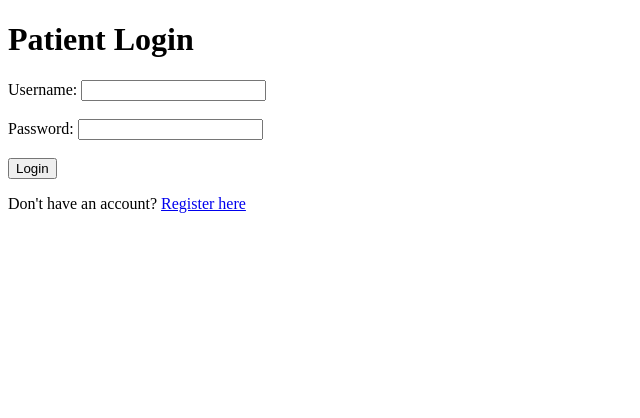
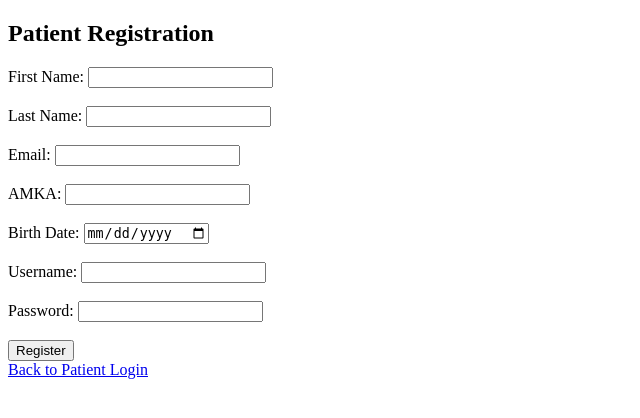
Before and after one commit to andreasGks/MediManage, a Flask app: page /patient/register_patient in a window 1280 px wide. Shown: the top 418 px of the page, without its empty margins (0-640 px from the left). Run offline with Flask 3, Linux system fonts and the light colour scheme.

Commit message:
make the patient login,register

```diff
--- a/Doctors_Dates/app/routes.py
+++ b/Doctors_Dates/app/routes.py
@@ -3,7 +3,8 @@ from pymongo import MongoClient
 from .models import Doctor
 from bson.objectid import ObjectId
 import os
-from .models import Doctor
+from .models import Doctor,Patient
+
 from werkzeug.security import generate_password_hash, check_password_hash
 
 main = Blueprint('main', __name__)
@@ -261,8 +262,23 @@ def delete_patient():
 
 
 
-                        #######  DOCTOR  ######
-                        ######  DOCTOR  ######
+
+
+
+
+
+
+                        #######  DOCTOR  #######
+                        #######  DOCTOR  #######
+                        #######  DOCTOR  #######
+                        #######  DOCTOR  #######
+
+
+
+
+
+
+
 
 
 
@@ -317,35 +333,42 @@ def logout_doctor():
 
 
 
-# DOCTOR CHANGE PASSWORD
 @main.route('/doctor/change_password', methods=['GET', 'POST'])
 def change_password():
     if not session.get('doctor_logged_in'):
         return redirect(url_for('main.login_doctor'))
 
     if request.method == 'POST':
-        doctor_username = request.form.get('doctor_name')
+        doctor_username = session['doctor_username']
         current_password = request.form.get('current_password')
         new_password = request.form.get('new_password')
 
-        if not (doctor_username and current_password and new_password):
+        # Validate input
+        if not (current_password and new_password):
             flash('Please fill in all fields.', 'error')
             return redirect(url_for('main.change_password'))
 
+        # Retrieve doctor from database
         doctor = Doctor.find_by_username(doctor_username)
 
         if not doctor:
             flash('Doctor not found.', 'error')
             return redirect(url_for('main.change_password'))
 
-        if doctor['password'] != current_password:
+        # Verify current password
+        if not check_password_hash(doctor['password'], current_password):
             flash('Current password is incorrect.', 'error')
             return redirect(url_for('main.change_password'))
 
-        # Update the doctor's password
-        Doctor.change_password(doctor_username, new_password)
-        flash('Password changed successfully.', 'success')
-        return redirect(url_for('main.doctor_base'))
+        # Update password
+        result = Doctor.change_password(doctor_username, new_password)
+
+        if result:
+            flash('Password changed successfully.', 'success')
+            return redirect(url_for('main.change_password', success=True))
+        else:
+            flash('Failed to change password.', 'error')
+            return redirect(url_for('main.change_password'))
 
     return render_template('doctor/change_password.html')
 
@@ -393,16 +416,20 @@ def change_password():
 
 
 
-# CHANGE APPOINTMENT COST
+
+
+
+
+
+
+
+
+
 @main.route('/doctor/change_appointment_cost', methods=['GET', 'POST'])
 def change_appointment_cost():
     if request.method == 'POST':
+        doctor_username = request.form.get('doctor_username')
         new_cost = request.form.get('new_cost')
-
-        # Ensure the user is logged in and get the doctor's username from the session
-        if 'doctor_username' not in session:
-            flash('You need to log in first.', 'error')
-            return redirect(url_for('main.login_doctor'))
 
         # Validate the new cost
         try:
@@ -413,16 +440,72 @@ def change_appointment_cost():
             flash('Invalid cost value.', 'error')
             return redirect(url_for('main.change_appointment_cost'))
 
-        # Get the doctor's username from the session
-        doctor_username = session.get('doctor_username')
+        # Check if the doctor exists
+        doctor = Doctor.find_by_username(doctor_username)
+        if not doctor:
+            flash(f"Doctor with username '{doctor_username}' does not exist.", 'error')
+            return redirect(url_for('main.change_appointment_cost'))
 
-        # Update the doctor's appointment cost in the database
-        Doctor.update_appointment_cost(doctor_username, new_cost)
+        # Update the appointment cost
+        result = Doctor.update_appointment_cost(doctor_username, new_cost)
+        if result > 0:
+            flash('Appointment cost updated successfully.', 'success')
+        else:
+            flash('Failed to update appointment cost.', 'error')
 
-        flash('Appointment cost updated successfully.', 'success')
         return redirect(url_for('main.doctor_base'))
 
+    # For GET requests or when there's an error, render the form
     return render_template('doctor/change_appointment_cost.html')
+
+
+
+
+
+
+
+
+
+
+
+
+
+
+
+
+
+
+
+# # CHANGE APPOINTMENT COST
+# @main.route('/doctor/change_appointment_cost', methods=['GET', 'POST'])
+# def change_appointment_cost():
+#     if request.method == 'POST':
+#         new_cost = request.form.get('new_cost')
+
+#         # Ensure the user is logged in and get the doctor's username from the session
+#         if 'doctor_username' not in session:
+#             flash('You need to log in first.', 'error')
+#             return redirect(url_for('main.login_doctor'))
+
+#         # Validate the new cost
+#         try:
+#             new_cost = float(new_cost)
+#             if new_cost < 0:
+#                 raise ValueError("Cost cannot be negative")
+#         except ValueError as e:
+#             flash('Invalid cost value.', 'error')
+#             return redirect(url_for('main.change_appointment_cost'))
+
+#         # Get the doctor's username from the session
+#         doctor_username = session.get('doctor_username')
+
+#         # Update the doctor's appointment cost in the database
+#         Doctor.update_appointment_cost(doctor_username, new_cost)
+
+#         flash('Appointment cost updated successfully.', 'success')
+#         return redirect(url_for('main.doctor_base'))
+
+#     return render_template('doctor/change_appointment_cost.html')
 
 
 
@@ -460,16 +543,19 @@ def view_future_appointments():
 
 
 
-# PATIENT OPTION PAGE
-@main.route('/patient_options')
+@main.route('/patient/patient_options')
 def patient_options():
-    return render_template('patient_options.html')
+    return render_template('/patient/patient_options.html')
 
 
-#REGISTER PATIENT
+
+
+
+
 @main.route('/patient/register_patient', methods=['GET', 'POST'])
 def register_patient():
     if request.method == 'POST':
+        # Get form data
         first_name = request.form.get('first_name')
         last_name = request.form.get('last_name')
         email = request.form.get('email')
@@ -478,44 +564,101 @@ def register_patient():
         username = request.form.get('username')
         password = request.form.get('password')
 
-        # Create a new patient instance
-        new_patient = Patient(first_name, last_name, email, amka, birth_date, username, password)
+        # Validate form data (add more validation as per your requirements)
+        if not all([first_name, last_name, email, amka, birth_date, username, password]):
+            flash('All fields are required.', 'error')
+            return redirect(url_for('main.register_patient'))
 
-        # Attempt to register the patient
-        success, message = new_patient.register()
+        # Check if username already exists
+        if patients_collection.find_one({'username': username}):
+            flash('Username already exists. Please choose a different username.', 'error')
+            return redirect(url_for('main.register_patient'))
 
-        if success:
-            flash(message, 'success')
-            return redirect(url_for('main.login_patient'))
-        else:
-            flash(message, 'error')
+        # Hash the password
+        hashed_password = generate_password_hash(password, method='pbkdf2:sha256')
 
-    return render_template('patient/patient_login.html')
+        # Insert into database
+        new_patient = {
+            'first_name': first_name,
+            'last_name': last_name,
+            'email': email,
+            'amka': amka,
+            'birth_date': birth_date,
+            'username': username,
+            'password': hashed_password
+        }
+        patients_collection.insert_one(new_patient)
+
+        flash('Registration successful. You can now login.', 'success')
+
+
+        return redirect(url_for('main.login_patient'))
+
+    return render_template('patient/patient_register.html')
+
+
+
+
+
 
 
 # LOGIN PATIENT
-@main.route('/patient_login', methods=['GET', 'POST'])
+@main.route('/patient/login_patient', methods=['GET', 'POST'])
 def login_patient():
     if request.method == 'POST':
         username = request.form['username']
         password = request.form['password']
 
-        patient = Patient()
-        login_successful, message = patient.login(username, password)
+        # Validate credentials
+        patient = Patient.find_by_username(username)
 
-        if login_successful:
+        if patient and check_password_hash(patient['password'], password):
             session['patient_logged_in'] = True
             session['patient_username'] = username
             return redirect(url_for('main.patient_base'))
         else:
-            return render_template('patient/patient_login.html', error=True, message=message)
+            flash('Invalid username or password.', 'error')
 
-    return render_template('patient/patient_login.html', error=False)
+    return render_template('patient/patient_login.html')
+
+
+
+
+
+
+
+
+# # LOGIN PATIENT
+# @main.route('/patient/login_patient', methods=['GET', 'POST'])
+# def login_patient():
+#     if request.method == 'POST':
+#         # Get form data
+#         username = request.form['username']
+#         password = request.form['password']
+
+#         # Validate credentials
+#         patient = Patient()
+#         login_successful, message = patient.login(username, password)
+
+#         if login_successful:
+#             session['patient_logged_in'] = True
+#             session['patient_username'] = username
+#             flash(message, 'success')
+
+#             return redirect(url_for('main.patient_base'))
+#         else:
+#             flash(message, 'error')
+
+#     return render_template('patient/patient_login.html')
+
+
+
 
 # PATIENT BASE
 @main.route('/patient/patient_base')
 def patient_base():
     if not session.get('patient_logged_in'):
+        flash('You must be logged in to access the patient base.', 'error')
         return redirect(url_for('main.login_patient'))
 
     patient_username = session['patient_username']
@@ -523,6 +666,20 @@ def patient_base():
 
     return render_template('patient_base.html', patient=patient)
 
+
+
+
+# # PATIENT BASE
+# @main.route('/patient/patient_base')
+# def patient_base():
+#     if not session.get('patient_logged_in'):
+#         return redirect(url_for('main.login_patient'))
+
+#     patient_username = session['patient_username']
+#     patient = Patient.find_by_username(patient_username)
+
+#     return render_template('patient_base.html', patient=patient)
+
 # PATIENT LOGOUT
 @main.route('/patient/logout')
 def logout_patient():
--- a/Doctors_Dates/app/templates/base.html
+++ b/Doctors_Dates/app/templates/base.html
@@ -10,7 +10,7 @@
         <ul>
             <li><a href="/admin/admin_base">Admin </a></li>
             <li><a href="/doctor/doctor_base">Doctor </a></li>
-            <li><a href="/patient/base ">Patient </a></li>
+            <li><a href="{{ url_for('main.patient_options') }}">Patient</a></li>
         </ul>
     </nav>
     <div class="content">
--- a/Doctors_Dates/app/templates/doctor/change_appointment_cost.html
+++ b/Doctors_Dates/app/templates/doctor/change_appointment_cost.html
@@ -1,3 +1,4 @@
+<!-- change_appointment_cost.html -->
 <!DOCTYPE html>
 <html lang="en">
 <head>
@@ -8,6 +9,9 @@
 <body>
     <h1>Change Appointment Cost</h1>
     <form method="POST" action="/doctor/change_appointment_cost">
+        <label for="doctor_username">Doctor Username:</label>
+        <input type="text" id="doctor_username" name="doctor_username" required><br><br>
+
         <label for="new_cost">New Appointment Cost:</label>
         <input type="number" id="new_cost" name="new_cost" required><br><br>
 
--- a/Doctors_Dates/app/templates/patient/patient_login.html
+++ b/Doctors_Dates/app/templates/patient/patient_login.html
@@ -9,10 +9,10 @@
     <h1>Patient Login</h1>
 
     {% if error %}
-        <p style="color: red;">{{ message }}</p>
+        <p style="color: red;">{{ error }}</p>
     {% endif %}
 
-    <form method="POST">
+    <form method="POST" action="{{ url_for('main.login_patient') }}">
         <label for="username">Username:</label>
         <input type="text" id="username" name="username" required><br><br>
 
@@ -22,6 +22,8 @@
         <input type="submit" value="Login">
     </form>
 
-    <p>Don't have an account? <a href="{{ url_for('main.patient_register') }}">Register here</a></p>
+    <p>Don't have an account? <a href="{{ url_for('main.register_patient') }}">Register here</a></p>
+    <a href="{{ url_for('main.index') }}" class="button">Back to Main Menu</a>
+
 </body>
 </html>
--- a/Doctors_Dates/app/templates/patient/patient_options.html
+++ b/Doctors_Dates/app/templates/patient/patient_options.html
@@ -9,6 +9,7 @@
     <h1>Patient Options</h1>
     <p>Please choose an option:</p>
     <a href="{{ url_for('main.register_patient') }}">Register</a><br>
-    <a href="{{ url_for('main.login_patient') }}">Login</a>
+    <a href="{{ url_for('main.login_patient') }}">Login</a><br><br>
+    <a href="{{ url_for('main.index') }}">Back to Main Menu</a>
 </body>
 </html>
--- a/Doctors_Dates/app/templates/patient/patient_register.html
+++ b/Doctors_Dates/app/templates/patient/patient_register.html
@@ -4,35 +4,111 @@
     <meta charset="UTF-8">
     <meta name="viewport" content="width=device-width, initial-scale=1.0">
     <title>Patient Registration</title>
+    <!-- Include CSS for toast notification -->
+    <style>
+        .toast {
+            visibility: hidden;
+            max-width: 50px;
+            height: 50px;
+            margin-left: -125px;
+            margin: auto;
+            background-color: #333;
+            color: #fff;
+            text-align: center;
+            border-radius: 2px;
+            position: fixed;
+            z-index: 1;
+            left: 50%;
+            bottom: 30px;
+            font-size: 17px;
+            white-space: nowrap;
+        }
+        .toast #desc {
+            color: #fff;
+        }
+        .toast.show {
+            visibility: visible;
+            max-width: 100%;
+            -webkit-animation: fadein 0.5s, fadeout 0.5s 2.5s;
+            animation: fadein 0.5s, fadeout 0.5s 2.5s;
+        }
+        @-webkit-keyframes fadein {
+            from {bottom: 0; opacity: 0;}
+            to {bottom: 30px; opacity: 1;}
+        }
+        @keyframes fadein {
+            from {bottom: 0; opacity: 0;}
+            to {bottom: 30px; opacity: 1;}
+        }
+        @-webkit-keyframes fadeout {
+            from {bottom: 30px; opacity: 1;}
+            to {bottom: 0; opacity: 0;}
+        }
+        @keyframes fadeout {
+            from {bottom: 30px; opacity: 1;}
+            to {bottom: 0; opacity: 0;}
+        }
+    </style>
 </head>
 <body>
-    <h1>Patient Registration</h1>
+    <h2>Patient Registration</h2>
 
-    <form method="POST" action="/register_patient">
+    <form id="patientRegistrationForm" method="POST" action="{{ url_for('main.register_patient') }}">
         <label for="first_name">First Name:</label>
-        <input type="text" id="first_name" name="first_name" required><br><br>
+        <input type="text" id="first_name" name="first_name" required>
+        <br><br>
 
         <label for="last_name">Last Name:</label>
-        <input type="text" id="last_name" name="last_name" required><br><br>
+        <input type="text" id="last_name" name="last_name" required>
+        <br><br>
 
         <label for="email">Email:</label>
-        <input type="email" id="email" name="email" required><br><br>
+        <input type="email" id="email" name="email" required>
+        <br><br>
 
         <label for="amka">AMKA:</label>
-        <input type="text" id="amka" name="amka" required><br><br>
+        <input type="text" id="amka" name="amka" required>
+        <br><br>
 
         <label for="birth_date">Birth Date:</label>
-        <input type="date" id="birth_date" name="birth_date" required><br><br>
+        <input type="date" id="birth_date" name="birth_date" required>
+        <br><br>
 
         <label for="username">Username:</label>
-        <input type="text" id="username" name="username" required><br><br>
+        <input type="text" id="username" name="username" required>
+        <br><br>
 
         <label for="password">Password:</label>
-        <input type="password" id="password" name="password" required><br><br>
+        <input type="password" id="password" name="password" required>
+        <br><br>
 
         <input type="submit" value="Register">
     </form>
 
     <a href="{{ url_for('main.login_patient') }}">Back to Patient Login</a>
+
+    <!-- Toast notification -->
+    <div id="toast" class="toast">
+        <div id="desc"></div>
+    </div>
+
+    <!-- JavaScript for toast notification -->
+    <script>
+        function showToast(message, type) {
+            var toast = document.getElementById("toast");
+            toast.className = "toast show " + type;
+            toast.querySelector("#desc").innerHTML = message;
+            setTimeout(function(){ toast.className = toast.className.replace("show", ""); }, 3000);
+        }
+
+        // Check if the page was reloaded after form submission
+        document.addEventListener('DOMContentLoaded', function() {
+            if (window.location.search.includes('success=true')) {
+                showToast("Registration successful. You can now login.", "success");
+            } else if (window.location.search.includes('error=true')) {
+                showToast("Registration failed. Please try again.", "error");
+            }
+        });
+    </script>
 </body>
 </html>
```
Also changed, not shown: Doctors_Dates/app/models.py (+50 -4 lines).
